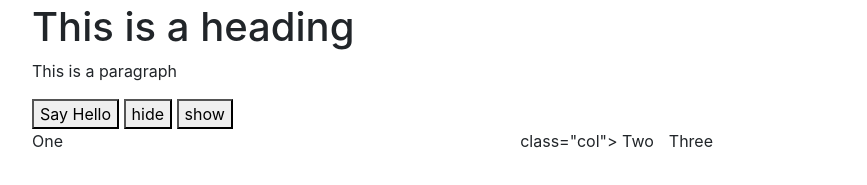
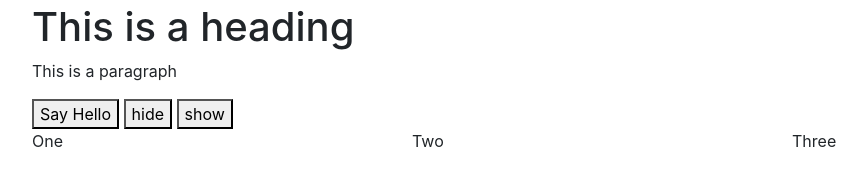
Before and after one commit to KaylaL2/KaylaL2.github.io, a plain HTML site: page index.html in a window 1280 px wide. Shown: the part 309-494 px from the top of the page, without its empty margins (53-920 px from the left). Drawn offline with nearby package versions, Linux system fonts and the light colour scheme.

Commit message:
Update index.html

```diff
--- a/index.html
+++ b/index.html
@@ -37,7 +37,7 @@
            <div class='row'>
 
             <div class="col"> One </div>
-            <div> class="col"> Two </div>
+            <div class="col"> Two </div>
             <div class="col"> Three </div>
             </div>
 
```
